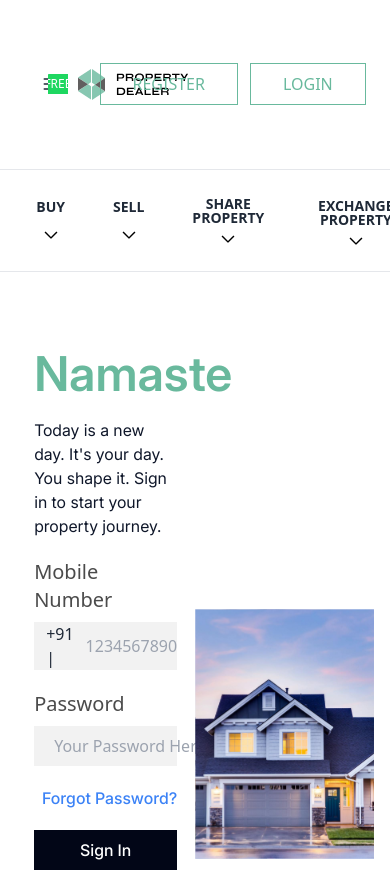
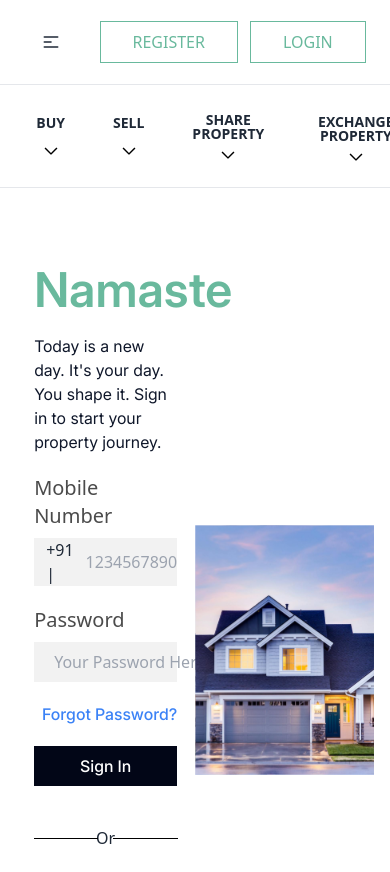
Before and after one commit to Mahesh-Banduni/Real-Estate, a React (Vite) app: page /signin in a window 390 px wide. Shown: the top 872 px of the page. Built offline with nearby package versions, Linux system fonts and the light colour scheme.

Commit message:
made navbar responsive

```diff
--- a/src/components/Header.jsx
+++ b/src/components/Header.jsx
@@ -7,8 +7,8 @@ import { Link, NavLink } from "react-router-dom";
 const Header = () => {
   return (
     <React.Fragment>
-      <div className="navbar bg-base-100 w-11/12 m-auto h-[20vh] ">
-        <div className="navbar-start">
+      <div className="navbar bg-base-100 w-11/12 m-auto h-[20vh] max-sm:h-[10vh] flex items-center justify-between">
+        <div className="navbar-start w-fit">
           <div className="dropdown">
             <div tabIndex={0} role="button" className="btn btn-ghost lg:hidden">
               <svg
@@ -59,7 +59,7 @@ const Header = () => {
             </ul>
           </div>
           <Link to={"#"}>
-            <img src={logo} alt="logo" />
+            <img className="max-md:hidden" src={logo} alt="logo" />
           </Link>
         </div>
         <div className="navbar-center hidden lg:flex">
@@ -112,13 +112,15 @@ const Header = () => {
                 List Property
               </NavLink>
             </li>
+            <li>
+              <AnimatedButton text="FREE" className="bg-free-btn-color" />
+            </li>
           </ul>
         </div>
-        <div className="navbar-end gap-8">
-          <AnimatedButton text="FREE" className="bg-free-btn-color" />
-          <div className=" flex items-center gap-3">
-            <NavLinks to="#" text="Register" />
-            <NavLinks to="#" text="Login" />
+        <div className="navbar-end gap-8 w-fit flex items-center justify-end max-sm:gap-2">
+          <div className=" flex items-center gap-3 max-[320px]:gap-[0.35rem] ">
+            <NavLinks to="/signup" text="Register" />
+            <NavLinks to="/signin" text="Login" />
           </div>
         </div>
       </div>
```
